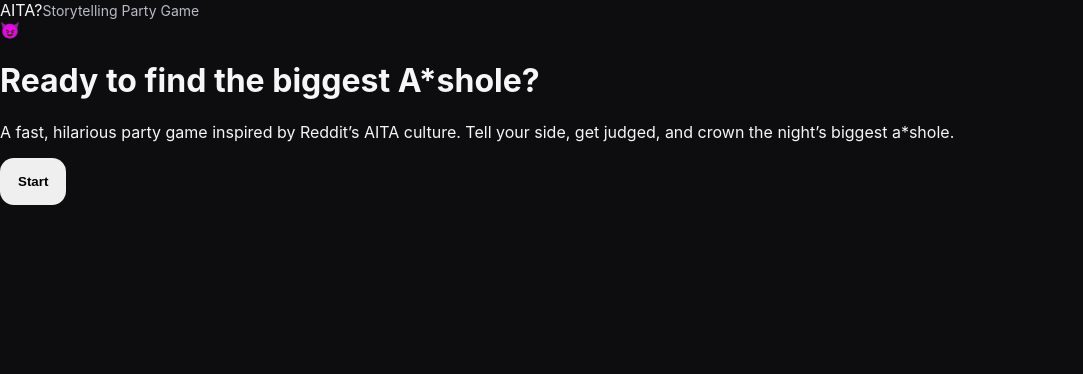
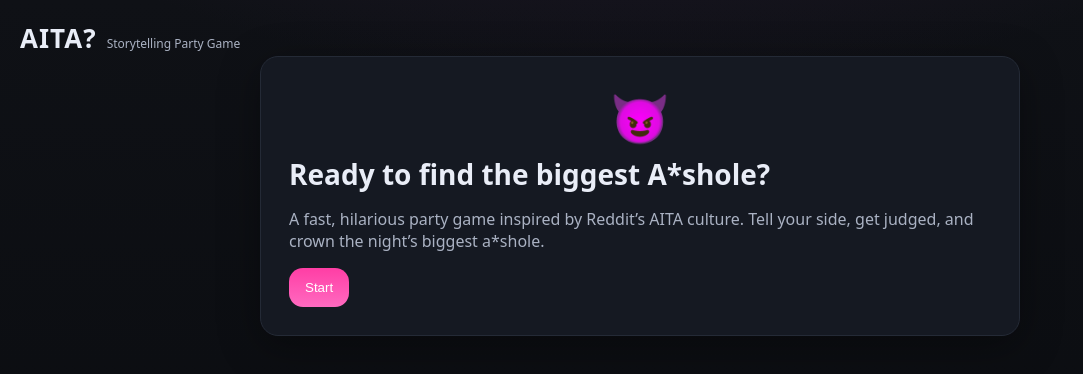
Before and after one commit to boraogunc/aita-app, a React (Vite) app: page / in a window 1280 px wide. Shown: the top 374 px of the page, without its empty margins (0-1083 px from the left). Built offline with nearby package versions, Linux system fonts and the light colour scheme.

Commit message:
Update styles.css

```diff
--- a/src/styles.css
+++ b/src/styles.css
@@ -1,26 +1,62 @@
 :root{
-  --bg:#0d0d0f; --fg:#f6f6f7; --muted:#b9bbc7; --pink:#ff3ea5; --pink-2:#e83794;
-  --card:#16161a; --card2:#1d1d22; --border:#2a2a31;
-  font-family: ui-sans-serif, system-ui, -apple-system, Segoe UI, Roboto, Arial;
+  --bg0:#0d0f12; --bg1:#12151b; --panel:#151922;
+  --ring:#242a36; --txt:#e9edf7; --muted:#aab2c3;
+  --pink:#ff3ea5; --pink-2:#ff6ac0; --btn:#1b1f2a; --good:#4cd17c; --bad:#ff7a7a;
 }
-*{box-sizing:border-box}
-html,body,#root{height:100%}
-body{margin:0;background:var(--bg);color:var(--fg)}
-.container{max-width:820px;margin:0 auto;padding:24px}
-.h1{font-size:42px;line-height:1.1;font-weight:800;margin:16px 0}
-.lead{color:var(--muted);font-size:18px}
-.card{background:linear-gradient(180deg,var(--card),var(--card2));border:1px solid var(--border);border-radius:18px;padding:20px}
-.row{display:flex;gap:12px;flex-wrap:wrap}
-.btn{appearance:none;border:0;border-radius:14px;padding:16px 18px;font-weight:800;cursor:pointer}
-.btn-pink{background:var(--pink);color:#111}
-.btn-pink:hover{background:var(--pink-2)}
-.btn-ghost{background:transparent;border:1px solid var(--border);color:var(--fg)}
-.input{width:100%;padding:14px 16px;border-radius:12px;border:1px solid var(--border);background:#121217;color:var(--fg)}
-.badge{display:inline-block;background:#202026;border:1px solid var(--border);color:var(--muted);padding:6px 10px;border-radius:999px;font-size:12px}
-.grid{display:grid;grid-template-columns:repeat(auto-fill,minmax(160px,1fr));gap:10px}
-.title{font-size:28px;font-weight:900;margin:0 0 6px}
-.sub{color:var(--muted);font-size:14px;margin-bottom:14px}
-.big{font-size:20px}
-.center{display:flex;align-items:center;justify-content:center}
-.spacer{height:18px}
-.footer-space{height:60px}
+
+*{box-sizing:border-box} html,body,#root{height:100%} body{margin:0;background:var(--bg0);color:var(--txt);font-family:ui-sans-serif,system-ui,-apple-system,Segoe UI,Roboto,Inter,Arial}
+
+.gradient{background: radial-gradient(1200px 700px at 50% -50%, #2a1b35 0%, transparent 70%), linear-gradient(180deg, #0f1116 0%, #0b0d11 60%)}
+
+.screen{min-height:100%;padding:20px}
+.topbar{display:flex;align-items:center;justify-content:space-between;gap:12px;margin:6px 0 18px}
+.brand{display:flex;align-items:baseline;gap:10px}
+.logo{font-weight:900;letter-spacing:1px;font-size:26px}
+.sub{font-size:12px;color:var(--muted)}
+
+.toolbar{display:flex;align-items:center;gap:12px}
+.timer{background:var(--btn);border:1px solid var(--ring);padding:6px 10px;border-radius:10px;font-variant-numeric:tabular-nums}
+.icon{background:var(--btn);border:1px solid var(--ring);color:var(--txt);border-radius:10px;padding:6px 10px;cursor:pointer}
+.icon:hover{border-color:#3a4356}
+
+.splash-card,.panel{background:var(--panel);width:min(760px,92vw);margin:0 auto;padding:28px;border-radius:18px;border:1px solid var(--ring);box-shadow:0 10px 40px rgba(0,0,0,.35)}
+.devil{font-size:48px;text-align:center;margin-bottom:8px}
+.hero{font-size:28px;line-height:1.2;margin:8px 0 4px}
+.center{text-align:center}
+.small{font-size:14px}
+.muted{color:var(--muted)}
+
+.btn{border:1px solid var(--ring);background:var(--btn);color:var(--txt);padding:12px 16px;border-radius:14px;cursor:pointer}
+.btn.primary{background:linear-gradient(180deg,var(--pink),var(--pink-2));border:none;color:white}
+.btn.ghost{background:transparent}
+.btn.wide{width:100%}
+.btn.equal{flex:1}
+.btn.yta{background:#27232b;border:1px solid #3b3346}
+.btn.nta{background:#1c2420;border:1px solid #2b3b34}
+
+.players{display:flex;flex-wrap:wrap;gap:8px;margin:14px 0;max-height:180px;overflow:auto;padding-right:4px}
+.input{background:#0f131a;border:1px solid var(--ring);color:var(--txt);border-radius:12px;padding:10px 12px;min-width:180px;flex:1}
+
+.section{margin:16px 0}
+.label{display:block;margin-bottom:6px;color:var(--muted)}
+.seg{display:flex;gap:8px}
+.seg-btn{border:1px solid var(--ring);background:#10141b;color:var(--txt);padding:10px 14px;border-radius:12px;cursor:pointer}
+.seg-btn.active{background:#1b2030;border-color:#394258}
+
+.howto{margin-top:18px}
+.howto h3{margin:0 0 8px}
+.howto ul{margin:0 0 4px 18px}
+.howto li{margin:6px 0;color:var(--muted)}
+
+.stage{display:flex;flex-direction:column;align-items:center;gap:14px;margin-top:6vh}
+.turn{font-size:18px}
+.name{font-weight:800}
+
+.card{background:#121722;border:1px solid var(--ring);border-radius:16px; width:min(620px,92vw); padding:20px; text-align:center; box-shadow:0 10px 30px rgba(0,0,0,.35)}
+.card.judge .row{display:flex;gap:10px;margin-top:10px}
+.card-text{margin:0 0 14px;line-height:1.5}
+.card-text.small{font-size:18px}
+
+.board{list-style:none;padding:0;margin:10px 0 0}
+.board li{display:flex;justify-content:space-between;align-items:center;border:1px solid var(--ring);border-radius:12px;padding:10px 14px;margin:8px 0;background:#0f131a}
+.board li.first{border-color:var(--pink);box-shadow:0 0 0 1px rgba(255,62,165,.25) inset}
```
